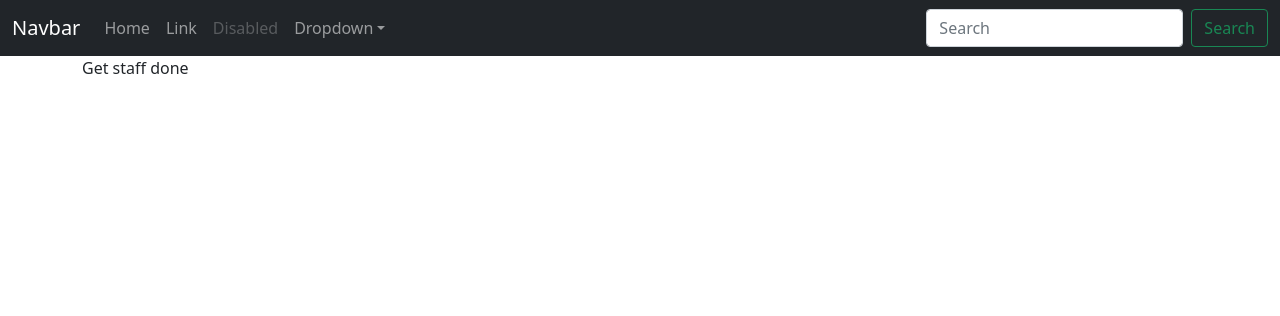
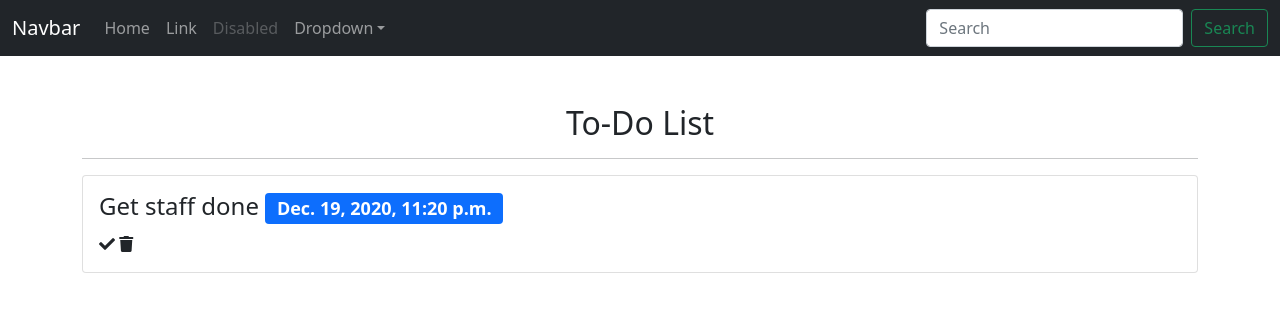
Before and after one commit to ppalancica/DjangoProjects, a Django app: page / in a window 1280 px wide. Shown: the top 316 px of the page. Run offline with Django 3.2, Linux system fonts and the light colour scheme; data comes from the database, SQL or seed files in the repository; some libraries are stand-ins or nearby versions.

Commit message:
Added some styling

```diff
--- a/notepad/src/templates/base.html
+++ b/notepad/src/templates/base.html
@@ -24,6 +24,7 @@
 <link rel="manifest" href="/docs/5.0/assets/img/favicons/manifest.json">
 <link rel="mask-icon" href="/docs/5.0/assets/img/favicons/safari-pinned-tab.svg" color="#7952b3">
 <link rel="icon" href="/docs/5.0/assets/img/favicons/favicon.ico">
+<link rel="stylesheet" href="https://use.fontawesome.com/releases/v5.8.2/css/all.css" integrity="sha384-oS3vJWv+0UjzBfQzYUhtDYW+Pj2yciDJxpsK1OYPAYjqT085Qq/1cq5FLXAZQ7Ay" crossorigin="anonymous">
 <meta name="theme-color" content="#7952b3">
 
 
@@ -49,7 +50,7 @@
   </head>
   <body>
 
-<nav class="navbar navbar-expand-md navbar-dark bg-dark fixed-top">
+<nav class="navbar navbar-expand-md navbar-dark bg-dark">
   <div class="container-fluid">
     <a class="navbar-brand" href="#">Navbar</a>
     <button class="navbar-toggler" type="button" data-bs-toggle="collapse" data-bs-target="#navbarsExampleDefault" aria-controls="navbarsExampleDefault" aria-expanded="false" aria-label="Toggle navigation">
--- a/notepad/src/templates/note_list.html
+++ b/notepad/src/templates/note_list.html
@@ -1,8 +1,26 @@
 {% extends "base.html" %}
 
 {% block content %}
-    <h1>Here are our notes</h1>
-    {% for note in notes %}
-        <p>{{ note }}</p>
-    {% endfor %}
+    <div class="text-center mt-5">
+      <h2>To-Do List</h2>
+    </div>
+    <hr />
+    <div class="row">
+      {% for note in notes %}
+      <div class="col-12">
+        <div class="card">
+          <div class="card-body">
+            <h4>
+              {{ note.title }}
+              <span class="badge bg-{{ note.get_label_display }}">
+              {{ note.due_date }}
+              </span>
+            </h4>
+            <span><i class="fas fa-check"></i></span>
+            <span><i class="fas fa-trash"></i></span>
+          </div>
+        </div>
+      </div>
+      {% endfor %}
+    </row>
 {% endblock %}
```
